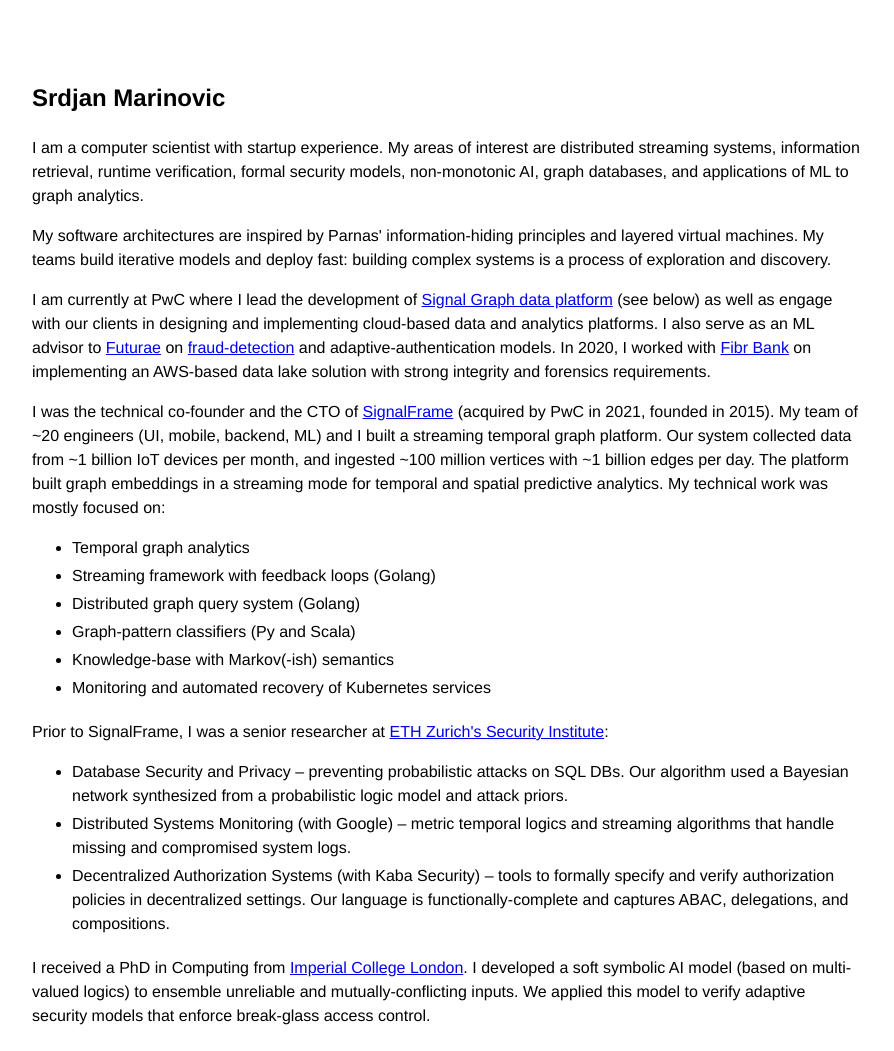
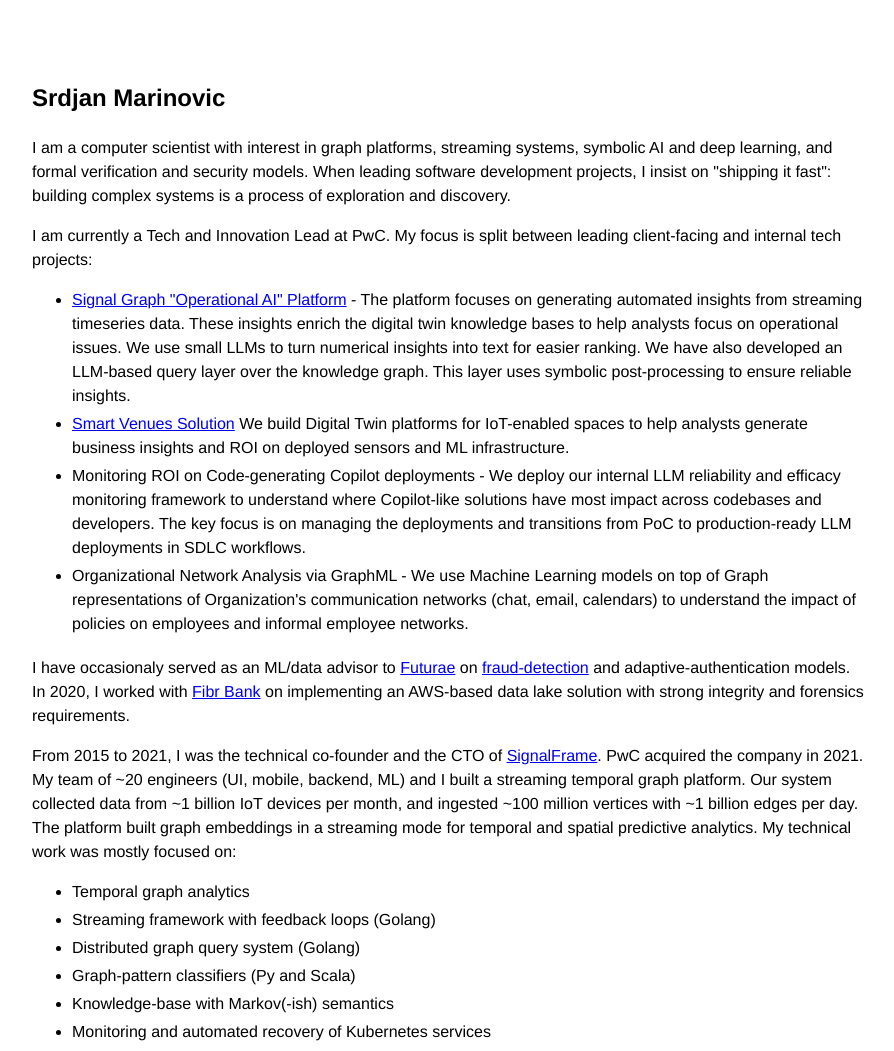
Before and after one commit to a-little-srdjan/a-little-srdjan.github.io, a plain HTML site: page index.html in a window 1280 px wide. Shown: the top 1051 px of the page, without its empty margins (48-942 px from the left). Drawn offline with Linux system fonts and the light colour scheme.

Commit message:
Update PwC narrative

```diff
--- a/index.html
+++ b/index.html
@@ -21,26 +21,43 @@
 <h2> Srdjan Marinovic </h2>
 
 <p>
-I am a computer scientist with startup experience. My areas of interest are distributed streaming systems,
-information retrieval, runtime verification, formal security models, non-monotonic AI, graph databases,
-and applications of ML to graph analytics.
+I am a computer scientist with interest in graph platforms, streaming systems, symbolic AI and deep learning, and formal verification and security models.
+When leading software development projects, I insist on "shipping it fast": building complex systems is a process of exploration and discovery.
 </p>
 
 <p>
-My software architectures are inspired by Parnas' information-hiding principles and layered virtual machines.
-My teams build iterative models and deploy fast: building complex systems is a process of exploration and discovery.
-</p>
+I am currently a Tech and Innovation Lead at PwC. My focus is split between leading client-facing and internal tech projects:
+<ul type="disc">
+<li>
+<a href="https://www.pwc.com/us/en/products/signal-graph.html">Signal Graph "Operational AI" Platform</a> - The platform focuses on generating
+automated insights from streaming timeseries data. These insights enrich the digital twin knowledge bases to help analysts focus on operational issues.
+We use small LLMs to turn numerical insights into text for easier ranking. We have also developed an LLM-based query layer over the knowledge graph. This layer
+uses symbolic post-processing to ensure reliable insights.
+</li>
+<li>
+<a href="https://www.pwc.com/us/en/technology/alliances/microsoft/azure/smart-venue/smart-venues-solution.html">Smart Venues Solution</a>
+We build Digital Twin platforms for IoT-enabled spaces to help analysts generate business insights and ROI on deployed sensors and ML infrastructure.
+</li>
+<li>
+Monitoring ROI on Code-generating Copilot deployments - We deploy our internal LLM reliability and efficacy monitoring framework to understand where Copilot-like
+solutions have most impact across codebases and developers. The key focus is on managing the deployments and transitions from PoC to production-ready LLM
+deployments in SDLC workflows.
+</li>
+<li>
+Organizational Network Analysis via GraphML - We use Machine Learning models on top of Graph representations of Organization's communication networks (chat, email, calendars)
+to understand the impact of policies on employees and informal employee networks.
+</li>
+</ul>
 
 <p>
-I am currently at PwC where I lead the development of <a href="https://www.pwc.com/us/en/products/signal-graph.html">Signal Graph data platform</a> (see below)
-as well as engage with our clients in designing and implementing cloud-based data and analytics platforms.
-I also serve as an ML advisor to <a href="https://futurae.com">Futurae</a> on
-<a href="AMLD_Presentation.pdf">fraud-detection</a> and adaptive-authentication models. In 2020, I worked with <a href="https://fibr.com">Fibr Bank</a>
+I have occasionaly served as an ML/data advisor to <a href="https://futurae.com">Futurae</a> on
+<a href="AMLD_Presentation.pdf">fraud-detection</a> and adaptive-authentication models.
+In 2020, I worked with <a href="https://fibr.com">Fibr Bank</a>
 on implementing an AWS-based data lake solution with strong integrity and forensics requirements.
 </p>
 
 <p>
-I was the technical co-founder and the CTO of <a href="signal_frame_investors_2020.pdf">SignalFrame</a> (acquired by PwC in 2021, founded in 2015).
+From 2015 to 2021, I was the technical co-founder and the CTO of <a href="signal_frame_investors_2020.pdf">SignalFrame</a>. PwC acquired the company in 2021.
 My team of ~20 engineers (UI, mobile, backend, ML) and I built a streaming temporal graph platform.
 Our system collected data from ~1 billion IoT devices per month, and ingested ~100 million vertices with ~1 billion edges per day.
 The platform built graph embeddings in a streaming mode for temporal and spatial predictive analytics.
```
